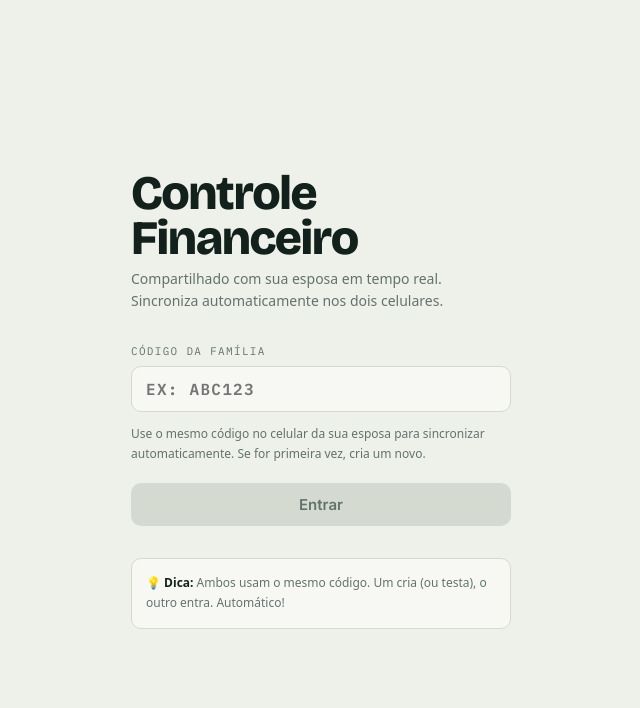
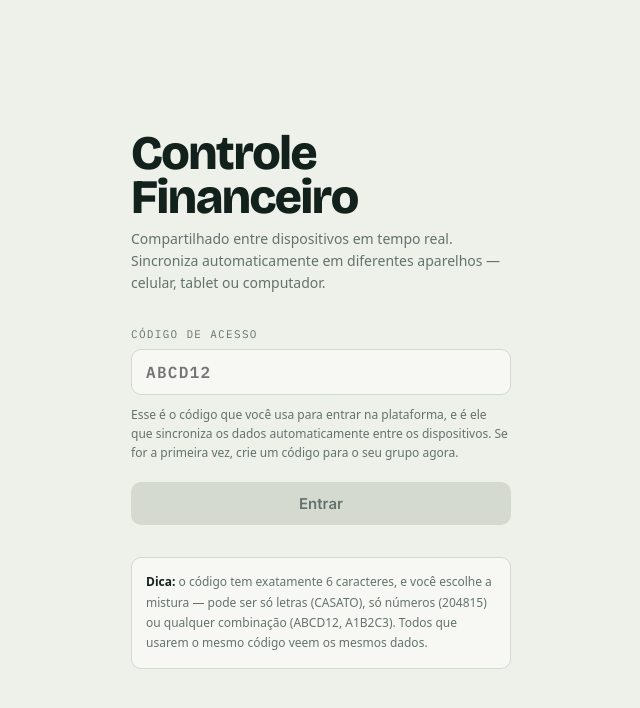
Before and after one commit to ViniciusPedroso07/controle-financeiro, a React (Vite) app in the folder controle-financeiro/: page / in a window 1280 px wide. Shown: the top 708 px of the page, without its empty margins (319-959 px from the left). Built offline with nearby package versions, Linux system fonts and the light colour scheme; no server answers.

Commit message:
Refine names
Updated login form validation and user instructions.

```diff
--- a/controle-financeiro/src/TelaLogin.jsx
+++ b/controle-financeiro/src/TelaLogin.jsx
@@ -2,12 +2,11 @@ import React, { useState } from 'react';
 
 export default function TelaLogin({ onEntrar, carregando }) {
   const [codigo, setCodigo] = useState('');
+  const valido = codigo.trim().length === 6;
 
   const handleSubmit = (e) => {
     e.preventDefault();
-    if (codigo.trim().length >= 3) {
-      onEntrar(codigo.trim());
-    }
+    if (valido) onEntrar(codigo.trim());
   };
 
   return (
@@ -19,10 +18,7 @@ export default function TelaLogin({ onEntrar, carregando }) {
       padding: '20px',
       fontFamily: 'system-ui'
     }}>
-      <div style={{
-        maxWidth: '380px',
-        width: '100%'
-      }}>
+      <div style={{ maxWidth: '380px', width: '100%' }}>
         <div style={{
           fontFamily: "'Bricolage Grotesque', system-ui",
           fontSize: 'clamp(32px, 6vw, 48px)',
@@ -41,7 +37,8 @@ export default function TelaLogin({ onEntrar, carregando }) {
           marginBottom: '32px',
           lineHeight: 1.6
         }}>
-          Compartilhado com sua esposa em tempo real. Sincroniza automaticamente nos dois celulares.
+          Compartilhado entre dispositivos em tempo real. Sincroniza automaticamente em
+          diferentes aparelhos — celular, tablet ou computador.
         </p>
 
         <form onSubmit={handleSubmit}>
@@ -54,14 +51,14 @@ export default function TelaLogin({ onEntrar, carregando }) {
             color: 'var(--soft)',
             marginBottom: '8px'
           }}>
-            Código da família
+            Código de acesso
           </label>
 
           <input
             type="text"
             value={codigo}
-            onChange={(e) => setCodigo(e.target.value.toUpperCase())}
-            placeholder="ex: ABC123"
+            onChange={(e) => setCodigo(e.target.value.toUpperCase().replace(/[^A-Z0-9]/g, ''))}
+            placeholder="ABCD12"
             maxLength="6"
             style={{
               width: '100%',
@@ -73,7 +70,7 @@ export default function TelaLogin({ onEntrar, carregando }) {
               fontSize: '16px',
               fontWeight: 600,
               color: 'var(--ink)',
-              marginBottom: '12px',
+              marginBottom: '10px',
               letterSpacing: '0.08em',
               textTransform: 'uppercase'
             }}
@@ -87,37 +84,30 @@ export default function TelaLogin({ onEntrar, carregando }) {
             marginBottom: '20px',
             lineHeight: 1.6
           }}>
-            Use o mesmo código no celular da sua esposa para sincronizar automaticamente.
-            Se for primeira vez, cria um novo.
+            Esse é o código que você usa para entrar na plataforma, e é ele que sincroniza os dados
+            automaticamente entre os dispositivos. Se for a primeira vez, crie um código para o seu
+            grupo agora.
           </p>
 
           <button
             type="submit"
-            disabled={codigo.trim().length < 3 || carregando}
+            disabled={!valido || carregando}
             style={{
               width: '100%',
-              background: codigo.trim().length >= 3 ? 'var(--ink)' : 'var(--rule)',
-              color: codigo.trim().length >= 3 ? 'var(--paper)' : 'var(--soft)',
+              background: valido ? 'var(--ink)' : 'var(--rule)',
+              color: valido ? 'var(--paper)' : 'var(--soft)',
               border: 'none',
               borderRadius: '10px',
               padding: '12px',
               fontFamily: 'Inter, sans-serif',
               fontSize: '15px',
               fontWeight: 600,
-              cursor: codigo.trim().length >= 3 ? 'pointer' : 'not-allowed',
+              cursor: valido ? 'pointer' : 'not-allowed',
               transition: 'all 0.15s',
               opacity: carregando ? 0.7 : 1
             }}
-            onMouseEnter={(e) => {
-              if (codigo.trim().length >= 3 && !carregando) {
-                e.target.style.background = '#22382F';
-              }
-            }}
-            onMouseLeave={(e) => {
-              if (codigo.trim().length >= 3 && !carregando) {
-                e.target.style.background = 'var(--ink)';
-              }
-            }}
+            onMouseEnter={(e) => { if (valido && !carregando) e.target.style.background = '#22382F'; }}
+            onMouseLeave={(e) => { if (valido && !carregando) e.target.style.background = 'var(--ink)'; }}
           >
             {carregando ? 'Entrando...' : 'Entrar'}
           </button>
@@ -133,7 +123,9 @@ export default function TelaLogin({ onEntrar, carregando }) {
           color: 'var(--soft)',
           lineHeight: 1.7
         }}>
-          <strong style={{ color: 'var(--ink)' }}>💡 Dica:</strong> Ambos usam o mesmo código. Um cria (ou testa), o outro entra. Automático!
+          <strong style={{ color: 'var(--ink)' }}>Dica:</strong> o código tem exatamente 6 caracteres,
+          e você escolhe a mistura — pode ser só letras (CASATO), só números (204815) ou qualquer
+          combinação (ABCD12, A1B2C3). Todos que usarem o mesmo código veem os mesmos dados.
         </div>
       </div>
     </div>
```
